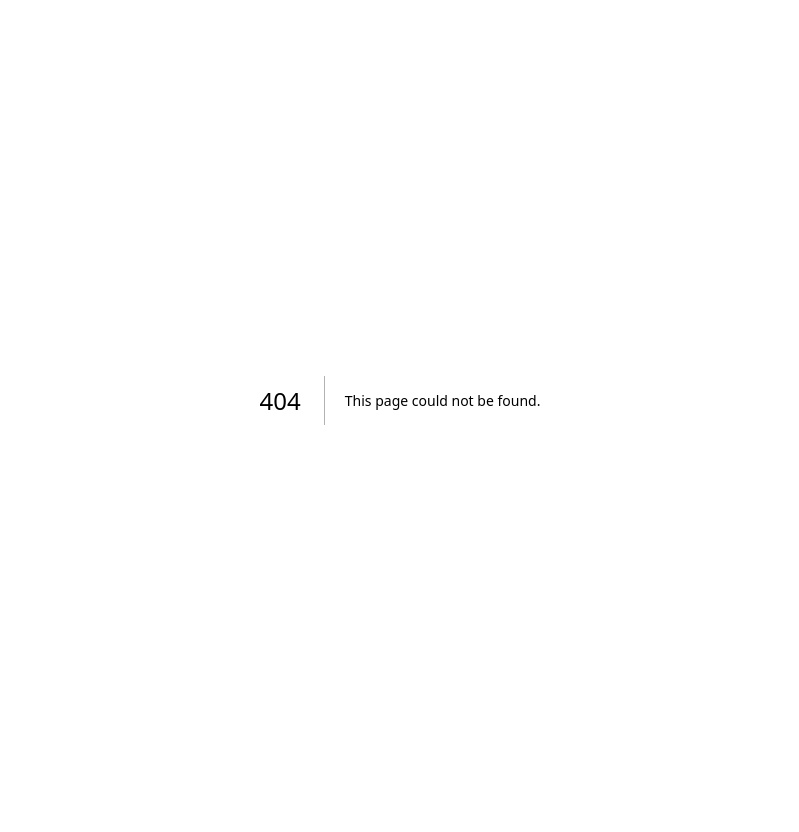
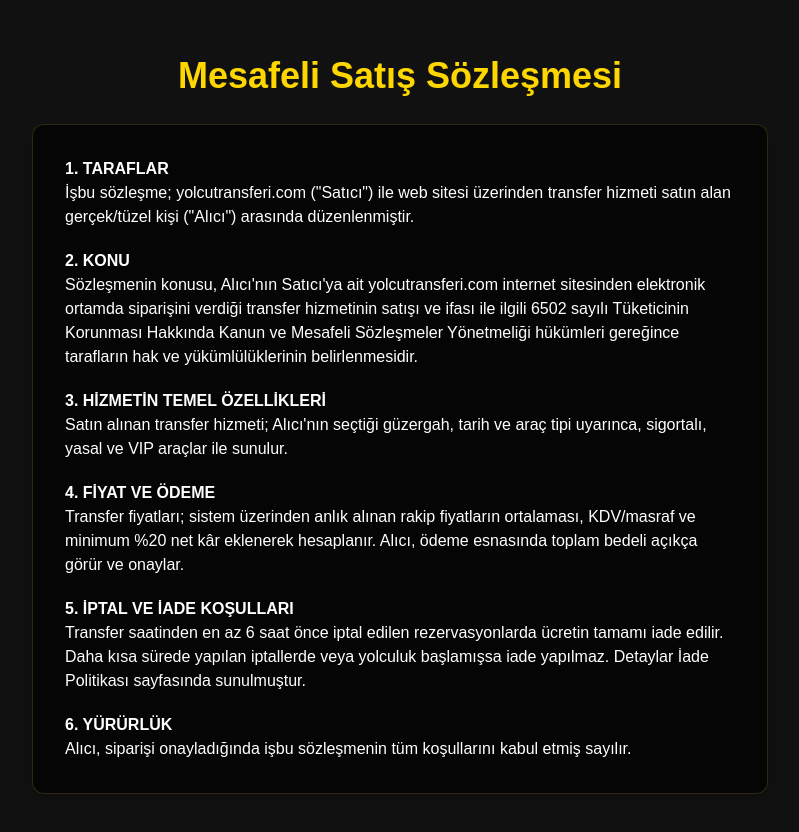
Before and after one commit to haliltayfur/yolcutransferi, a Next.js app: page /sozlesme in a window 1280 px wide. Before the commit this address had no page. Shown: the top 832 px of the page, without its empty margins (240-1039 px from the left). Before the commit the page ends 800 px from the top, so only its background shows below. Built offline with nearby package versions, Linux system fonts and the light colour scheme.

Commit message:
Create page.js

```diff
--- /dev/null
+++ b/app/sozlesme/page.js
@@ -0,0 +1,31 @@
+"use client";
+
+export default function Sozlesme() {
+  return (
+    <main className="max-w-3xl mx-auto px-4 py-14">
+      <h2 className="text-3xl md:text-4xl font-extrabold text-gold mb-7 text-center">
+        Mesafeli Satış Sözleşmesi
+      </h2>
+      <div className="bg-black/70 border border-gold/20 rounded-xl shadow-lg p-8 text-gray-200 text-base space-y-5">
+        <p><b>1. TARAFLAR</b><br/>
+          İşbu sözleşme; yolcutransferi.com ("Satıcı") ile web sitesi üzerinden transfer hizmeti satın alan gerçek/tüzel kişi ("Alıcı") arasında düzenlenmiştir.
+        </p>
+        <p><b>2. KONU</b><br/>
+          Sözleşmenin konusu, Alıcı'nın Satıcı'ya ait yolcutransferi.com internet sitesinden elektronik ortamda siparişini verdiği transfer hizmetinin satışı ve ifası ile ilgili 6502 sayılı Tüketicinin Korunması Hakkında Kanun ve Mesafeli Sözleşmeler Yönetmeliği hükümleri gereğince tarafların hak ve yükümlülüklerinin belirlenmesidir.
+        </p>
+        <p><b>3. HİZMETİN TEMEL ÖZELLİKLERİ</b><br/>
+          Satın alınan transfer hizmeti; Alıcı'nın seçtiği güzergah, tarih ve araç tipi uyarınca, sigortalı, yasal ve VIP araçlar ile sunulur.
+        </p>
+        <p><b>4. FİYAT VE ÖDEME</b><br/>
+          Transfer fiyatları; sistem üzerinden anlık alınan rakip fiyatların ortalaması, KDV/masraf ve minimum %20 net kâr eklenerek hesaplanır. Alıcı, ödeme esnasında toplam bedeli açıkça görür ve onaylar.
+        </p>
+        <p><b>5. İPTAL VE İADE KOŞULLARI</b><br/>
+          Transfer saatinden en az 6 saat önce iptal edilen rezervasyonlarda ücretin tamamı iade edilir. Daha kısa sürede yapılan iptallerde veya yolculuk başlamışsa iade yapılmaz. Detaylar İade Politikası sayfasında sunulmuştur.
+        </p>
+        <p><b>6. YÜRÜRLÜK</b><br/>
+          Alıcı, siparişi onayladığında işbu sözleşmenin tüm koşullarını kabul etmiş sayılır.
+        </p>
+      </div>
+    </main>
+  );
+}
```
